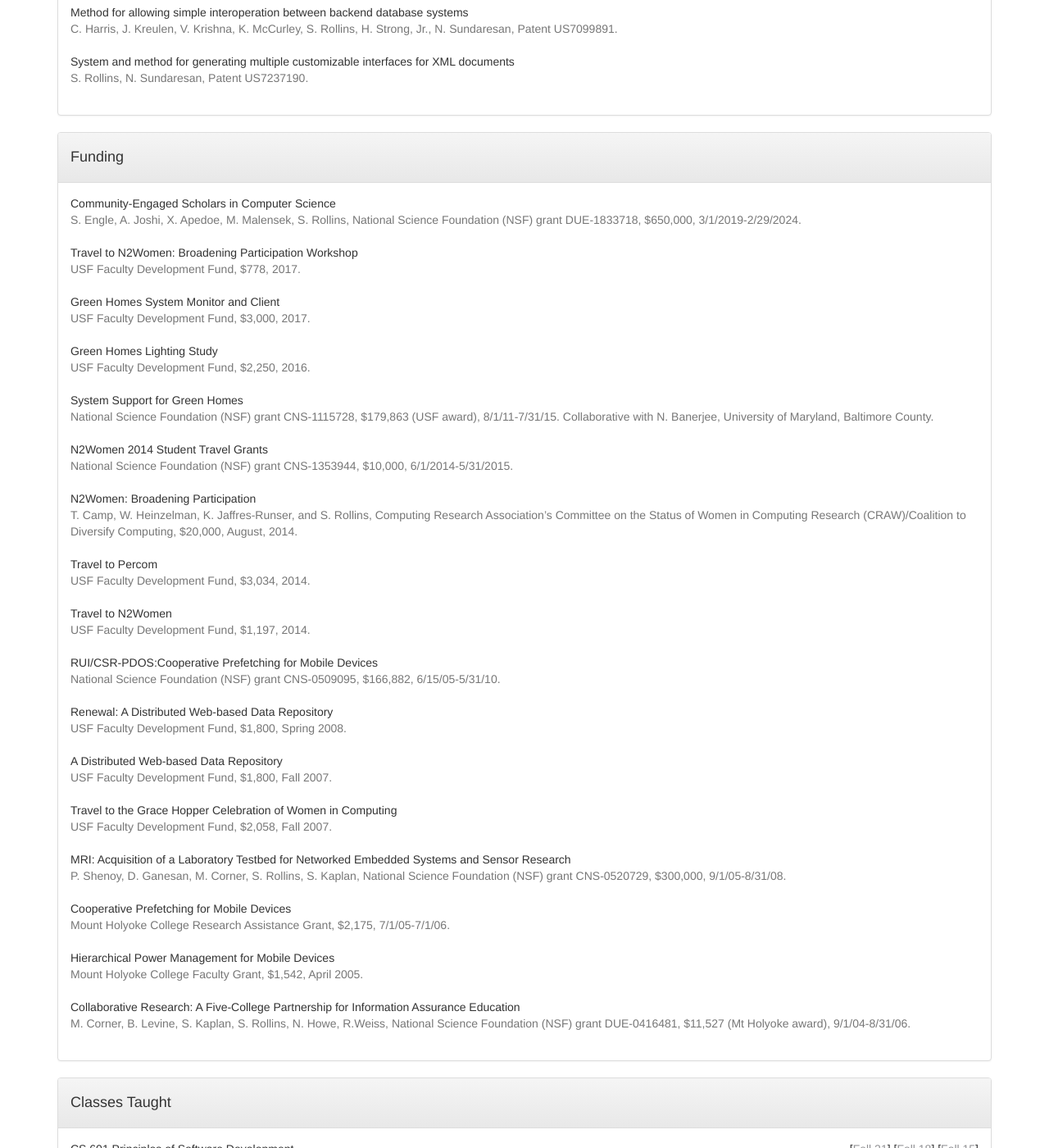
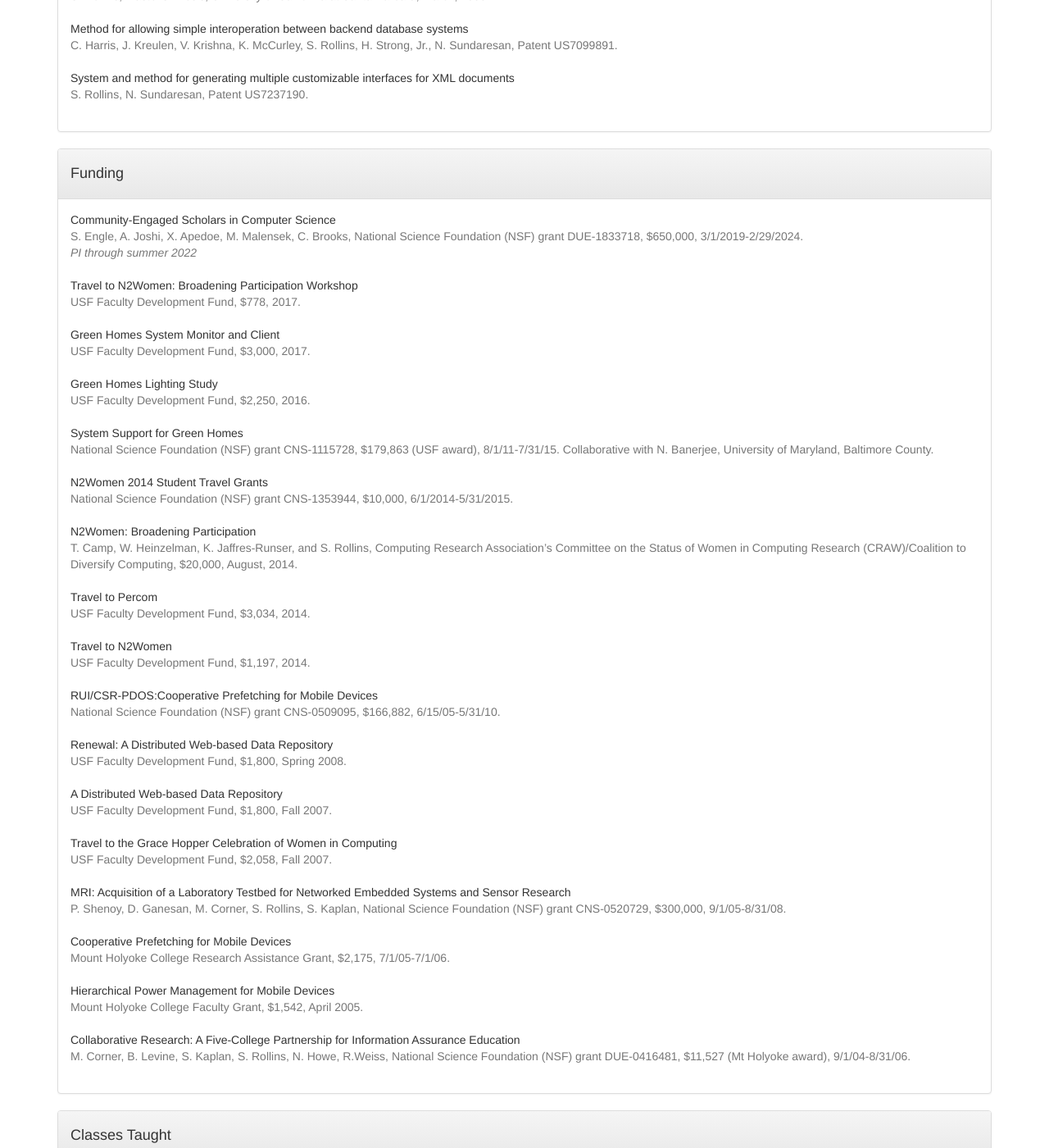
Before and after one commit to srollins/srollins.github.io, a Jekyll site: the page built from vita.html, in a window 1280 px wide and 1400 px high, scrolled down 4540 px. Shown: the whole window at 82% size. Built offline with Jekyll 4.4.1, drawn with Linux system fonts in a browser that asks for light colours; some of the changed text lies outside the part shown.

Commit message:
update with new position

```diff
--- a/vita.html
+++ b/vita.html
@@ -60,7 +60,8 @@
 	<div class="panel-heading"><h4><a name="experience"></a>Professional Experience</h4></div>
 	<div class="panel-body">
 
-		<strong>Professor</strong> - University of San Francisco <span style="float:right;">Fall 2015 to present</span><br/>
+		<strong>Teaching Professor and Director of Computing Programs</strong> - Northeastern University<span style="float:right;">Fall 2022 to present</span><br/>
+		<strong>Professor</strong> - University of San Francisco <span style="float:right;">Fall 2015 to Summer 2022</span><br/>
 		<strong>Visiting Professor</strong> - Northeastern University <span style="float:right;">Fall 2020 to Spring 2021</span><br/>
 		<strong>Program Director</strong> - National Science Foundation <span style="float:right;">February 2019 to July 2020</span><br/>
 		<strong>Department Chair</strong> - University of San Francisco <span style="float:right;">Fall 2013 to Spring 2016</span><br/>
@@ -345,7 +346,10 @@
 		<table>
 			<tr><td>
 				Community-Engaged Scholars in Computer Science<br/>
-				<span class="text-muted">S. Engle, A. Joshi, X. Apedoe, M. Malensek, S. Rollins, National Science Foundation (NSF) grant DUE-1833718, $650,000, 3/1/2019-2/29/2024.</span><br/><br/>
+				<span class="text-muted">
+				S. Engle, A. Joshi, X. Apedoe, M. Malensek, C. Brooks, National Science Foundation (NSF) grant DUE-1833718, $650,000, 3/1/2019-2/29/2024.<br/>
+				<i>PI through summer 2022</i>
+				</span><br/><br/>
 			</td></tr>
 
 			<tr><td>
@@ -440,6 +444,17 @@
 	<div class="panel-heading"><h4><a name="classes"></a>Classes Taught</h4></div>
 	<div class="panel-body">
 
+		CS 682 Distributed Software Development <span style="float:right;">
+		[<a href="https://cs682-s22.notion.site">Spring 22</a>]
+		[<a href="https://cs682-s18.github.io">Spring 18</a>]
+		[<a href="https://cs682-s17.github.io">Spring 17</a>]
+		[<a href="https://sites.google.com/a/cs.usfca.edu/cs682/">Fall 14</a>]
+		[<a href="http://sites.google.com/site/usfcs682dsd/">Fall 11</a>]
+		[<a href="http://sites.google.com/site/usfcs682f10/">Fall 10</a>]
+		[<a href="https://sites.google.com/a/cs.usfca.edu/usfcs/courses/cs682">Fall 09</a>]
+		[<a href="https://sites.google.com/a/cs.usfca.edu/usfcs/courses/cs682-s09">Spring 09</a>]
+		[<a href="http://www.cs.usfca.edu/~srollins/courses/cs682-s08">Spring 08</a>]</span><br/>
+
 		CS 601 Principles of Software Development <span style="float:right;">
 		[<a href="https://cs601-f21.github.io/">Fall 21</a>]
 		[<a href="https://cs601-f18.github.io/">Fall 18</a>]
@@ -450,16 +465,6 @@
 
 		Building Identity as a Computing Professional (Northeastern University) <span style="float:right;">
 		[<a href="https://cs-identity.github.io/">Spring 21</a>]</span><br/>
-
-		CS 682 Distributed Software Development <span style="float:right;">
-		[<a href="https://cs682-s18.github.io">Spring 18</a>]
-		[<a href="https://cs682-s17.github.io">Spring 17</a>]
-		[<a href="https://sites.google.com/a/cs.usfca.edu/cs682/">Fall 14</a>]
-		[<a href="http://sites.google.com/site/usfcs682dsd/">Fall 11</a>]
-		[<a href="http://sites.google.com/site/usfcs682f10/">Fall 10</a>]
-		[<a href="https://sites.google.com/a/cs.usfca.edu/usfcs/courses/cs682">Fall 09</a>]
-		[<a href="https://sites.google.com/a/cs.usfca.edu/usfcs/courses/cs682-s09">Spring 09</a>]
-		[<a href="http://www.cs.usfca.edu/~srollins/courses/cs682-s08">Spring 08</a>]</span><br/>
 
 		CS 514 Object-Oriented Programming <span style="float:right;">
 		[<a href="https://cs514-f17.github.io">Fall 2017</a>]</span><br/>
```
Also changed, not shown: index.html (+8 -7 lines).
